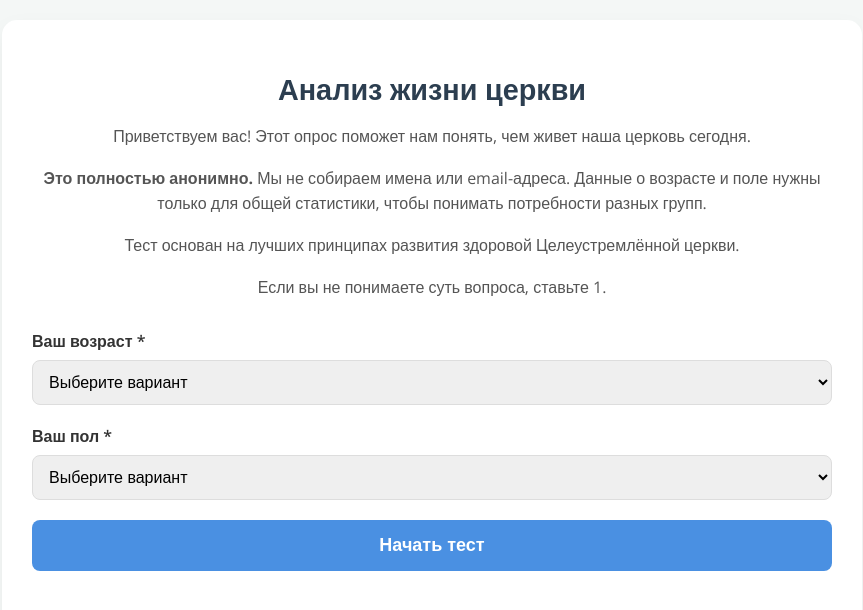
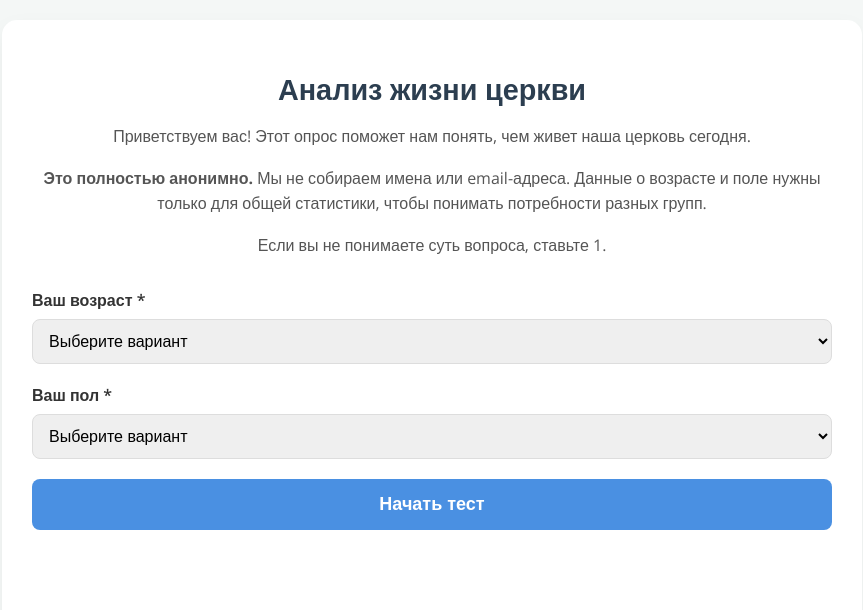
Before and after one commit to sheptunov82-coder/church-test, a plain HTML site: page index.html in a window 1280 px wide. Shown: the whole page, without its empty margins (208-1071 px from the left). Drawn offline with nearby package versions, Linux system fonts and the light colour scheme.

Commit message:
index.html

```diff
--- a/index.html
+++ b/index.html
@@ -259,7 +259,6 @@
         <div class="intro-text">
             <p>Приветствуем вас! Этот опрос поможет нам понять, чем живет наша церковь сегодня.</p>
             <p><strong>Это полностью анонимно.</strong> Мы не собираем имена или email-адреса. Данные о возрасте и поле нужны только для общей статистики, чтобы понимать потребности разных групп.</p>
-            <p>Тест основан на лучших принципах развития здоровой Целеустремлённой церкви.</p>
             <p>Если вы не понимаете суть вопроса, ставьте 1.</p>
         </div>
 
```
